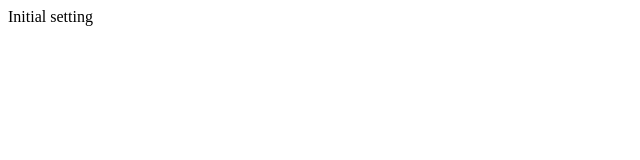
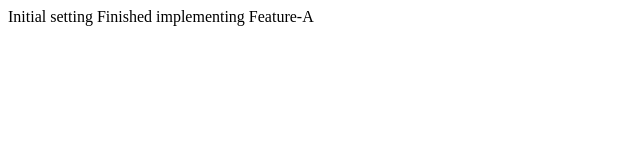
Before and after one commit to inayoon/gitPractice, a plain HTML site: page index.html in a window 1280 px wide. Shown: the whole page, without its empty margins (0-640 px from the left). Drawn offline with Linux system fonts and the light colour scheme.

Commit message:
Completed Feature-A

```diff
--- a/index.html
+++ b/index.html
@@ -7,5 +7,6 @@
 </head>
 <body>
   Initial setting
+  Finished implementing Feature-A
 </body>
 </html>
```
